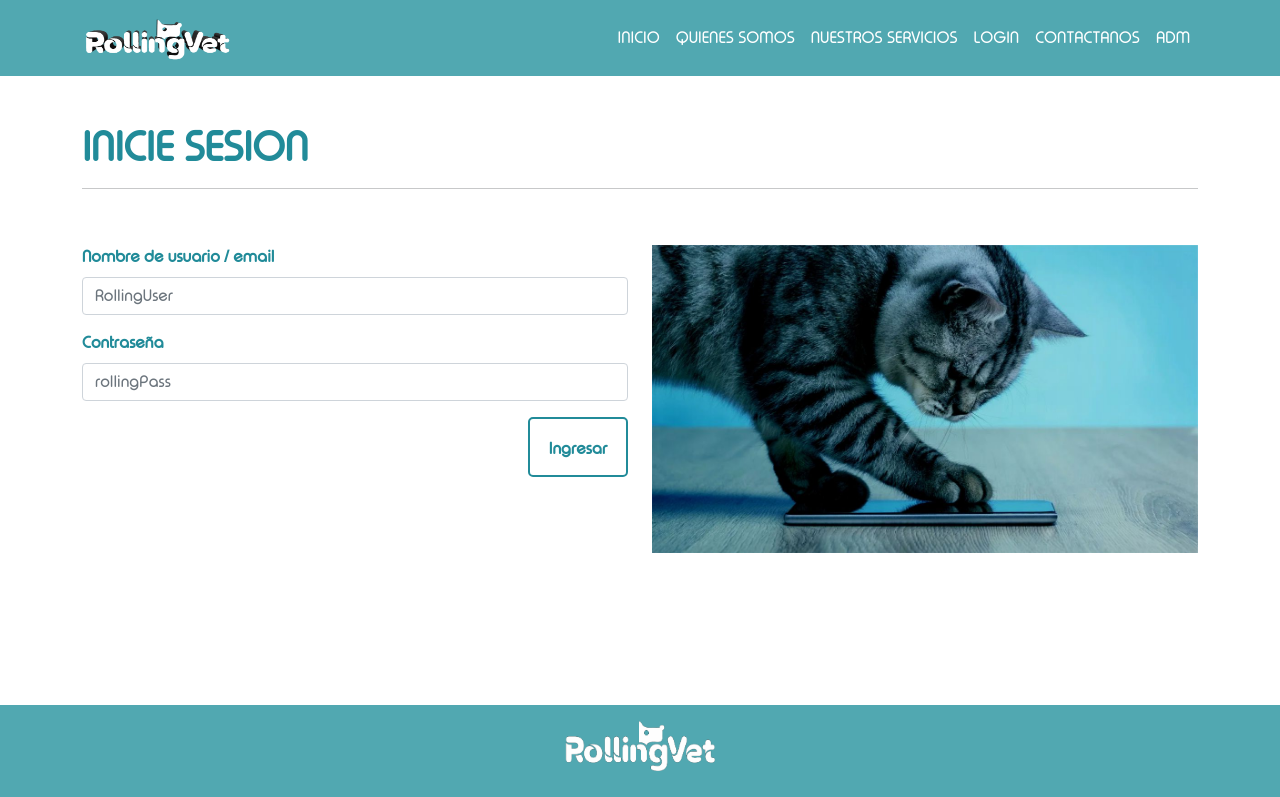
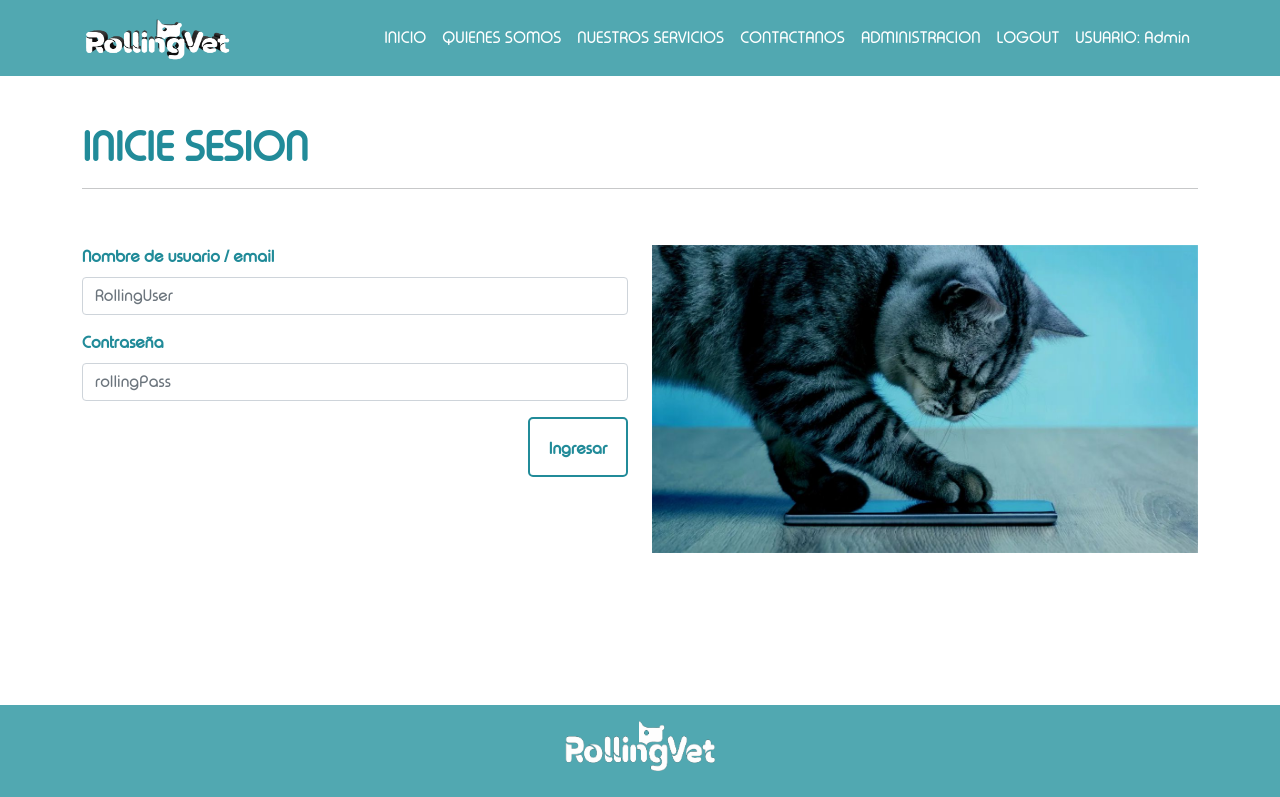
Before and after one commit to alanchibilisco/RollingVetProjectFE, a React (Create React App) app: page /Login in a window 1280 px wide. Shown: the top 797 px of the page. Built offline with nearby package versions, Linux system fonts and the light colour scheme; data requests are answered from the project's data file; sample sign-in values are in the browser's storage.

Commit message:
se completo el login completamente funcional

```diff
--- a/src/App.js
+++ b/src/App.js
@@ -73,7 +73,6 @@ function App() {
     try {
       const res=await fetch(URLUser);
       const userApi=await res.json();
-      console.log(userApi.userName);
       setUser(userApi);
     } catch (error) {
       console.log(error);
@@ -120,26 +119,6 @@ function App() {
    };
    //fin borrado
 
-   //user
-   const pass=async()=>{
-    const bcrypt=require('bcryptjs');
-   const passCrypt= await bcrypt.hash('admin',8);
-   console.log(passCrypt);
-   }
-
-   const compare=()=>{
-      const hash="$2a$08$0oM716UFy9lb2LLDVgr0U..B1fCssk4jcLABz8J8LpMVYW30pzawW";
-      const res=bcrypt.compareSync("admin",hash);
-      console.log(res);
-   }
-
-   console.log(user);
-   console.log(user.userName);
-   console.log(user.pass);
-
-
-
-   //fin user
   return (
     <div>
       <Router>
--- a/src/components/Login.jsx
+++ b/src/components/Login.jsx
@@ -4,18 +4,37 @@ import Footer from "./Footer";
 import NavBar from "./NavBar";
 import contacto from './img/contactoIMG.jpg';
 import bcrypt from "bcryptjs/dist/bcrypt";
+import { useNavigate } from "react-router-dom";
+import Swal from "sweetalert2";
 
 const Login = ({ user }) => {
-  console.log(user);
+
   const[logUser, setLogUser]=useState('');
   const[logPass, setLogPass]=useState('');
-
+  let session=false;
+  const navigate=useNavigate();
   const handleSubmit=(e)=>{
     e.preventDefault();
-    if(bcrypt.compareSync(logUser,user.userName)&&bcrypt.compareSync(logPass, user.pass)){
+    if(bcrypt.compareSync(logUser,user[0].userName)&&bcrypt.compareSync(logPass, user[0].pass)){
       console.log('esta logueado ok');
+      session=true;
+      sessionStorage.setItem('stateSession',JSON.stringify(session));
+      Swal.fire(
+        'Correctamente logueado!',
+        '',
+        'success'
+      )
+      setTimeout(() => {
+        navigate("/");
+      }, 2000);
+
+
     }else{
-      console.log('esta logueado mal');
+      Swal.fire(
+        'Usuario o Contraseña Incorrectos',
+        'Vuelva a intentar',
+        'error'
+      )
     }
   }
 
@@ -31,7 +50,9 @@ const Login = ({ user }) => {
               <Col xs={12} md={6} className='my-2'>
               <Form.Group className="mb-3" controlId="formBasicUser">
                 <Form.Label className="font-celeste-crud">Nombre de usuario / email</Form.Label>
-                <Form.Control type="text" placeholder="RollingUser" onChange={({target})=>setLogUser(target.value.trimStart())}></Form.Control>
+                <Form.Control type="text" placeholder="RollingUser" onChange={({target})=>{
+                  setLogUser(target.value.trimStart());
+                }}></Form.Control>
               </Form.Group>
               <Form.Group className="mb-3" controlId="formBasicPass">
                 <Form.Label className="font-celeste-crud">Contraseña</Form.Label>
--- a/src/components/NavBar.jsx
+++ b/src/components/NavBar.jsx
@@ -1,13 +1,22 @@
 import React from "react";
 import "../App.css";
 import { Navbar, Container, Nav, NavDropdown } from "react-bootstrap";
-import logo from './img/rollingvet3d.png';
-
+import logo from "./img/rollingvet3d.png";
+import { Link, useNavigate } from "react-router-dom";
 
 const NavBar = () => {
+  let session = JSON.parse(sessionStorage.getItem("stateSession")) || false;
+  const navigate = useNavigate();
+
+  const handleClose = () => {
+    if (session) {
+      session = false;
+      sessionStorage.setItem("stateSession", JSON.stringify(session));
+      navigate("/");
+    }
+  };
   return (
     <div className="">
-
       <Navbar className="bg-celeste" expand="lg" variant="dark">
         <Container>
           <Navbar.Brand href="/" className="text-white">
@@ -23,6 +32,8 @@ const NavBar = () => {
           <Navbar.Toggle aria-controls="basic-navbar-nav" />
           <Navbar.Collapse id="basic-navbar-nav">
             <Nav className="ms-auto">
+              {session ? (
+                <>
                   <Nav.Link href="/" className="text-white">
                     INICIO
                   </Nav.Link>
@@ -32,15 +43,38 @@ const NavBar = () => {
                   <Nav.Link href="/NuestrosServicios" className="text-white">
                     NUESTROS SERVICIOS
                   </Nav.Link>
-              <Nav.Link href="/Login" className="text-white">
-                LOGIN
+                  <Nav.Link href="/Contactanos" className="text-white">
+                    CONTACTANOS
+                  </Nav.Link>
+                  <Nav.Link href="/Adm" className="text-white">
+                    ADMINISTRACION
+                  </Nav.Link>
+                  <Nav.Link onClick={handleClose} className="text-white">
+                    LOGOUT
+                  </Nav.Link>
+                  <div className="text-end">
+                    <Nav.Link className="text-white">USUARIO: Admin</Nav.Link>
+                  </div>
+                </>
+              ) : (
+                <>
+                  <Nav.Link href="/" className="text-white">
+                    INICIO
+                  </Nav.Link>
+                  <Nav.Link href="/QuienesSomos" className="text-white">
+                    QUIENES SOMOS
+                  </Nav.Link>
+                  <Nav.Link href="/NuestrosServicios" className="text-white">
+                    NUESTROS SERVICIOS
                   </Nav.Link>
                   <Nav.Link href="/Contactanos" className="text-white">
                     CONTACTANOS
                   </Nav.Link>
-              <Nav.Link href="/Adm" className="text-white">
-                ADM
+                  <Nav.Link href={"/Login"} className="text-white">
+                    LOGIN
                   </Nav.Link>
+                </>
+              )}
             </Nav>
           </Navbar.Collapse>
         </Container>
--- a/src/components/cruds/Adm.jsx
+++ b/src/components/cruds/Adm.jsx
@@ -1,13 +1,22 @@
 import React from "react";
 import { Row, Col, CardGroup } from "react-bootstrap";
-import { Link } from "react-router-dom";
+import { Link, useNavigate } from "react-router-dom";
 import CardTurnos from "./CardTurnos";
 import Footer from "../Footer";
 import NavBar from "../NavBar";
 import { useState } from "react";
 import { useEffect } from "react";
+import Swal from "sweetalert2";
 
 const Adm = ({ turnos }) => {
+  const navigate = useNavigate();
+  const session = JSON.parse(sessionStorage.getItem("stateSession")) || false;
+  if (!session) {
+    navigate("/");
+  }
+  // } else {
+  //   Swal.fire("Bienvenido!", "RollingVet V.1.0.0", "success");
+  // }
   //Ordeno el array en funcion a la fechas
   const sortTurnos = turnos;
   sortTurnos.sort((a, b) => {
@@ -18,8 +27,13 @@ const Adm = ({ turnos }) => {
     return ad - bd;
   });
   //Fin orden array
-  const arrayMolinari=sortTurnos.filter((turno)=>turno.veterinario==="Molinari Pablo");
-  const arrayKuc=sortTurnos.filter((turno)=>turno.veterinario==="Kuc Damian");
+  const arrayMolinari = sortTurnos.filter(
+    (turno) => turno.veterinario === "Molinari Pablo"
+  );
+  const arrayKuc = sortTurnos.filter(
+    (turno) => turno.veterinario === "Kuc Damian"
+  );
+
   return (
     <div>
       <NavBar />
@@ -27,7 +41,7 @@ const Adm = ({ turnos }) => {
         <h1 className="text-center my-3 font-celeste-crud">ADMINISTRACION</h1>
         <h3 className="text-center font-celeste-crud">¡Bienvenido!</h3>
         <h5 className="text-end fs-6">RollingVet V:1-0-0</h5>
-        <hr/>
+        <hr />
         <div className="d-flex justify-content-around">
           <Link
             to="/Adm/pacientes"
@@ -35,14 +49,21 @@ const Adm = ({ turnos }) => {
           >
             Administrar Pacientes
           </Link>
-          <Link to="/Adm/turnos" className="btn-celeste-crud text-decoration-none">
+          <Link
+            to="/Adm/turnos"
+            className="btn-celeste-crud text-decoration-none"
+          >
             Administrar Turnos
           </Link>
         </div>
         <hr />
-        <h2 className="text-center bg-celeste-crud text-white">Turnos Asignados</h2>
+        <h2 className="text-center bg-celeste-crud text-white">
+          Turnos Asignados
+        </h2>
         <hr className="container" />
-        <h3 className="text-center bg-celeste-crud text-white">Turnos Dr. Molinari</h3>
+        <h3 className="text-center bg-celeste-crud text-white">
+          Turnos Dr. Molinari
+        </h3>
         <hr className="container" />
         {arrayMolinari.length !== 0 ? (
           <Row>
@@ -58,7 +79,9 @@ const Adm = ({ turnos }) => {
           </div>
         )}
         <hr className="container" />
-        <h3 className="text-center bg-celeste-crud text-white">Turnos Dr. Kuc</h3>
+        <h3 className="text-center bg-celeste-crud text-white">
+          Turnos Dr. Kuc
+        </h3>
         <hr className="container" />
         {arrayKuc.length !== 0 ? (
           <Row>
--- a/src/components/cruds/AdmPacientes.jsx
+++ b/src/components/cruds/AdmPacientes.jsx
@@ -1,12 +1,16 @@
 import React from "react";
 import { Container, Table } from "react-bootstrap";
-import { Link } from "react-router-dom";
+import { Link, useNavigate } from "react-router-dom";
 import Footer from '../Footer';
 import NavBar from '../NavBar';
 import Paciente from "./Paciente";
 
 const AdmPacientes = ({pacientes, URLPacientes, getApiPacientes}) => {
-
+  const navigate = useNavigate();
+  const session = JSON.parse(sessionStorage.getItem("stateSession")) || false;
+  if (!session) {
+    navigate("/");
+  }
   return (
 
     <div>
--- a/src/components/cruds/AdmTurnos.jsx
+++ b/src/components/cruds/AdmTurnos.jsx
@@ -1,12 +1,17 @@
 import  compareAsc  from "date-fns/compareAsc";
 import React from "react";
 import { Container, Table } from "react-bootstrap";
-import { Link } from "react-router-dom";
+import { Link, useNavigate } from "react-router-dom";
 import Footer from "../Footer";
 import NavBar from "../NavBar";
 import Turno from "./Turno";
 
 const AdmTurnos = ({ turnos, URLTurnos, getApiTurnos }) => {
+  const navigate = useNavigate();
+  const session = JSON.parse(sessionStorage.getItem("stateSession")) || false;
+  if (!session) {
+    navigate("/");
+  }
    const sortTurnos = turnos;
     sortTurnos.sort((a, b) => {
       const as = a.startDate;
--- a/src/components/cruds/CrearPaciente.jsx
+++ b/src/components/cruds/CrearPaciente.jsx
@@ -8,7 +8,11 @@ import { useNavigate } from "react-router-dom";
 
 
 const CrearPaciente = ({URLPacientes, getApiPacientes}) => {
-
+  const redirect = useNavigate();
+  const session = JSON.parse(sessionStorage.getItem("stateSession")) || false;
+  if (!session) {
+    redirect("/");
+  }
   const [nombreDueño, setNombreDueño]=useState('');
   const [apellidoDueño, setApellidoDueño]=useState('');
   const [email, setEmail]=useState('');
--- a/src/components/cruds/CrearTurno.jsx
+++ b/src/components/cruds/CrearTurno.jsx
@@ -12,6 +12,11 @@ import "react-datepicker/dist/react-datepicker.css";
 import { addDays, setHours, setMinutes, subDays } from "date-fns";
 
 const CrearTurno = ({ pacientes, URLTurnos, getApiTurnos, turnos }) => {
+  const redirect = useNavigate();
+  const session = JSON.parse(sessionStorage.getItem("stateSession")) || false;
+  if (!session) {
+    redirect("/");
+  }
 
   const [detalleCita, setDetalleCita] = useState("");
   const [veterinario, setVeterinario] = useState("");
--- a/src/components/cruds/EditPacientes.jsx
+++ b/src/components/cruds/EditPacientes.jsx
@@ -14,6 +14,12 @@ import {
 } from "../Validaciones";
 
 const EditPacientes = ({ URLPacientes, getApiPacientes }) => {
+  const redirect = useNavigate();
+  const session = JSON.parse(sessionStorage.getItem("stateSession")) || false;
+  if (!session) {
+    redirect("/");
+  }
+
   //state
   const [paciente, setPaciente] = useState({});
   //parametro
--- a/src/components/cruds/EditTurnos.jsx
+++ b/src/components/cruds/EditTurnos.jsx
@@ -13,6 +13,11 @@ import "react-datepicker/dist/react-datepicker.css";
 import { addDays, setHours, setMinutes } from "date-fns";
 
 const EditTurnos = ({ URLTurnos, getApiTurnos, pacientes}) => {
+  const redirect = useNavigate();
+  const session = JSON.parse(sessionStorage.getItem("stateSession")) || false;
+  if (!session) {
+    redirect("/");
+  }
     //state
     const [turno, setTurno]=useState({});
     const [data, setData]=useState('');
```
Also changed, not shown: 1 other file (tests, documents, lock files or other folders). Lines whose indentation alone changed are shown as unchanged.
